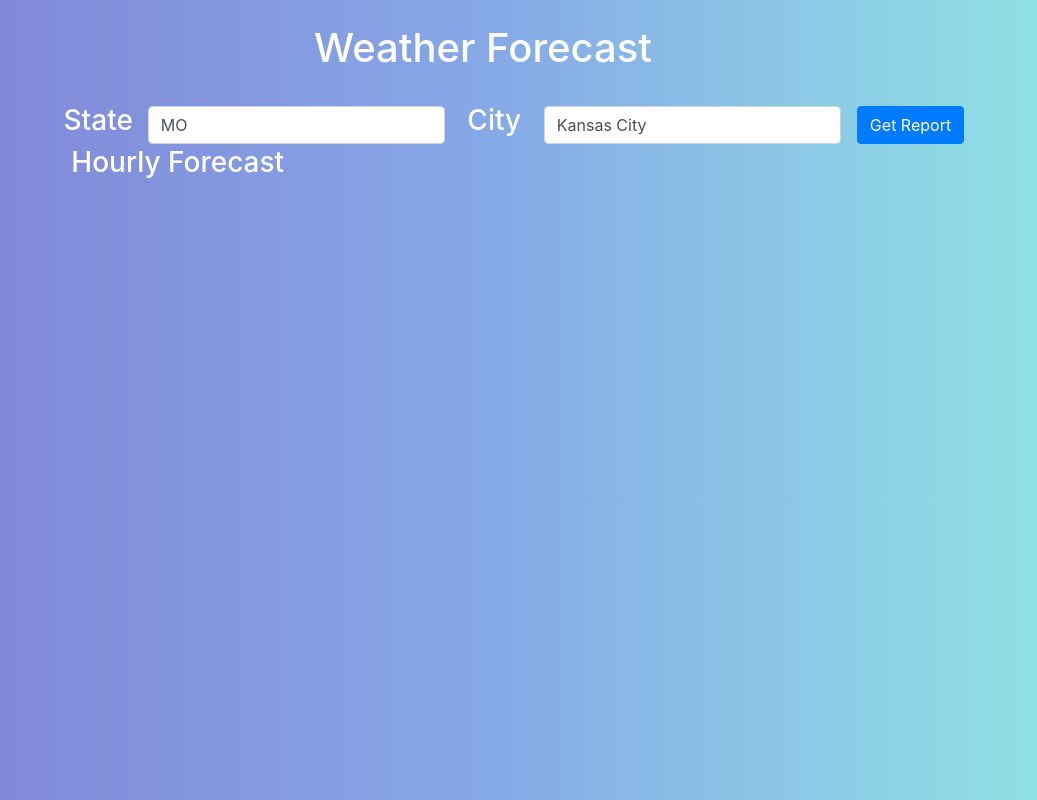
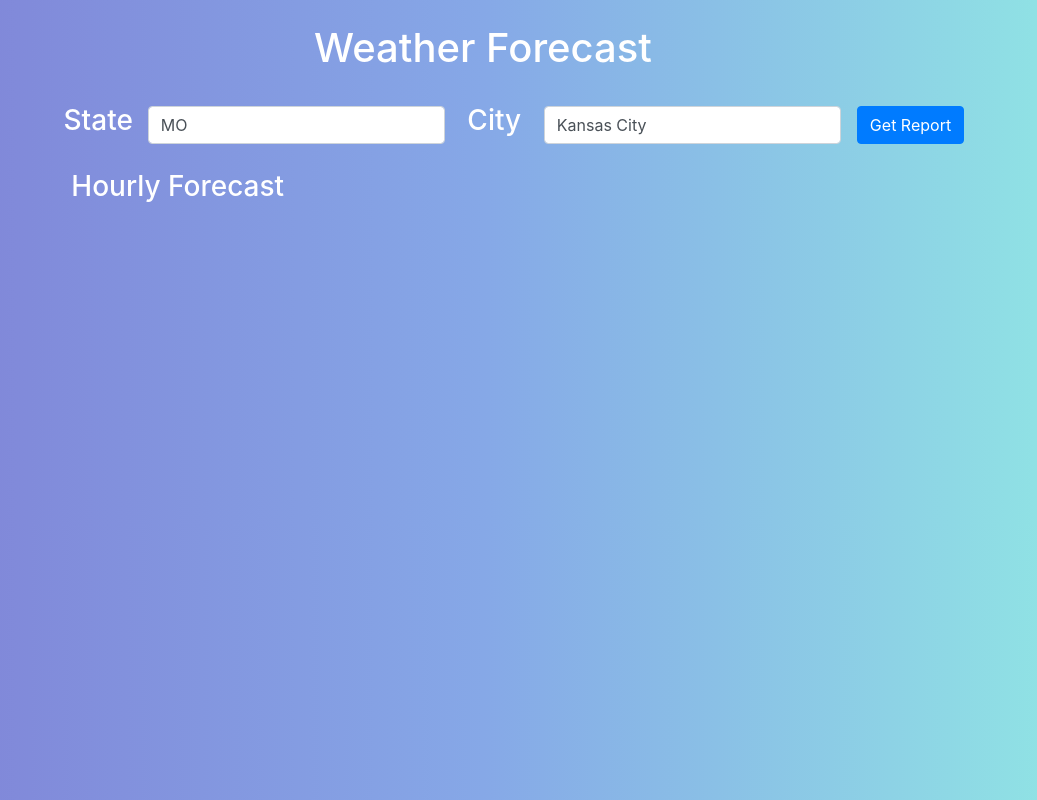
Before and after one commit to DharaniMuli/ASE_Lab2, an Angular app in the folder DPWeather/: page / in a window 1280 px wide. Shown: the whole page, without its empty margins (157-1194 px from the left). Built offline with nearby package versions, Linux system fonts and the light colour scheme; no server answers.

Commit message:
Made changes for css

```diff
--- a/DPWeather/src/app/home/home.component.html
+++ b/DPWeather/src/app/home/home.component.html
@@ -27,7 +27,7 @@
 <!--This code helps us to display Hourly forecast graph-->
 
 <!--Hourly Report Chart-->
-<div class="row offset-1 offset-xl-2 offset-lg-1 offset-md-1 offset-sm-1 ">
+<div class="row mt-4 offset-1 offset-xl-2 offset-lg-1 offset-md-1 offset-sm-1 ">
   <label class="textcolor col-lg-12"><h3>Hourly Forecast</h3></label>
   <div class="offset-0 offset-xl-0 offset-lg-1 offset-md-1 offset-sm-0 col-xl-8 col-lg-9 col-md-9 col-sm-9 mt-7">
     <div *ngIf="chart">
```
